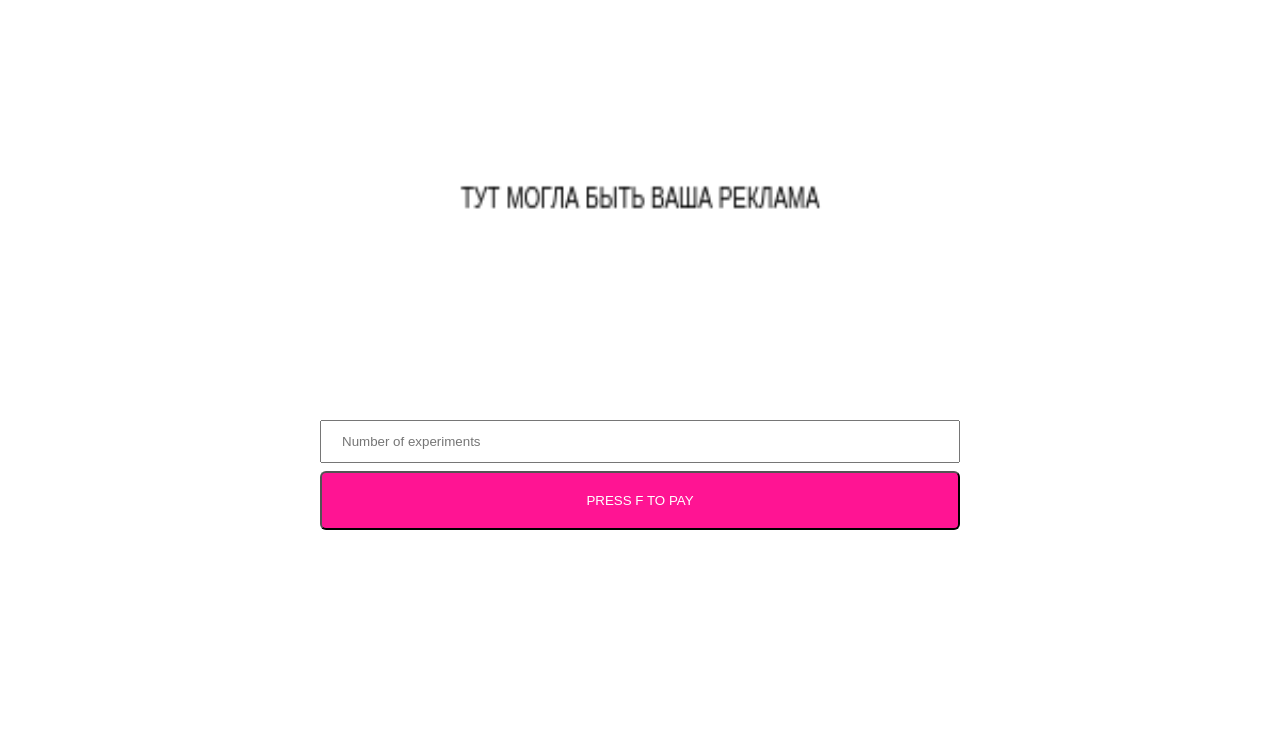
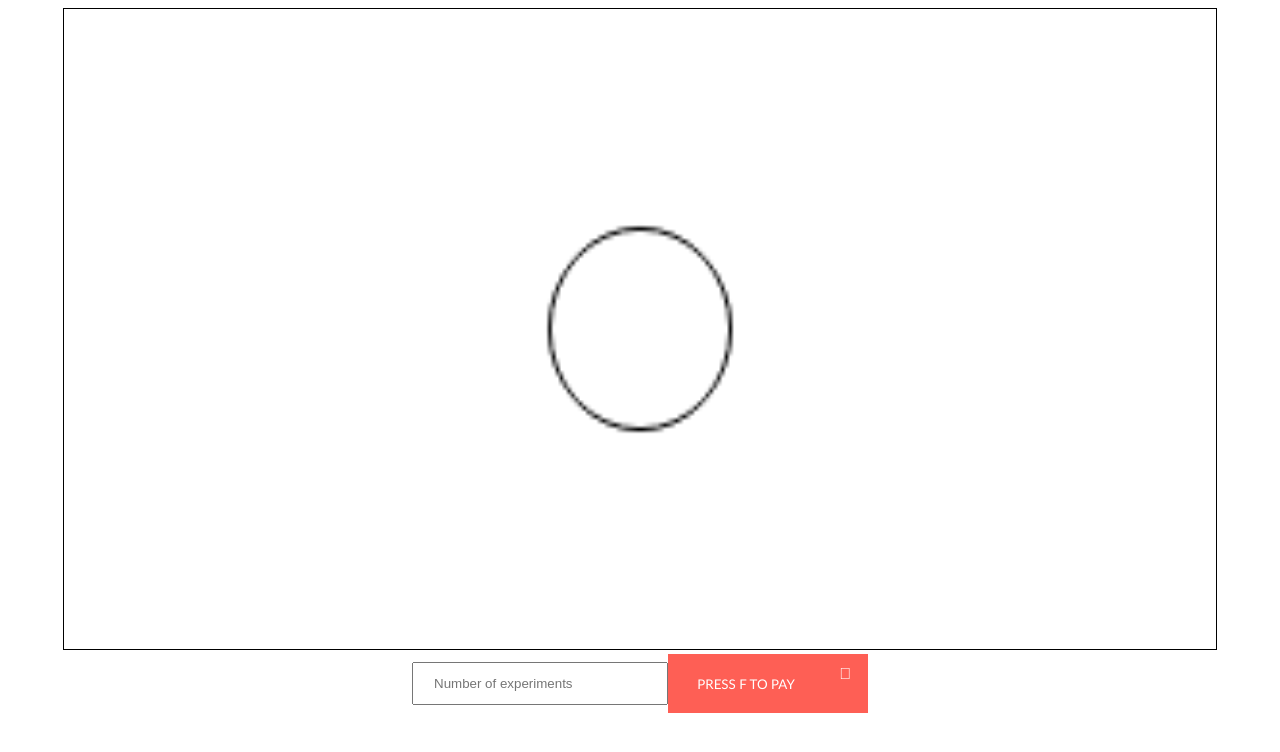
Before and after one commit to hakunamatta/hakunamatta.github.io, a plain HTML site: page index.html in a window 1280 px wide. Drawn offline with Linux system fonts and the light colour scheme; a web font is replaced by a local one.

Commit message:
dodelati doma

```diff
--- a/css/style.css
+++ b/css/style.css
@@ -1,3 +1,9 @@
+@button-colour: #009ED8;
+@button-text: #ffffff;
+@regular-text: #333;
+@button-tint: fadeout(#000, 90%);
+@background: #303036;
+
 #container {
   display: flex;
   align-items: center;
@@ -5,27 +11,82 @@
 }
 
 #canvas {
-  width: 50vw;
-  height: 50vh;
+  width: 90vw;
+  height: 80vh;
+  border: 1px solid black;
 }
 
 #buttonContainer{
   display: flex;
-  flex-direction: column;
+  flex-direction: row;
+  justify-content: space-between;
+
+}
+.button {
+	min-width: 15em;
 }
 
-#button {
-  /* border: none; */
-  background: #FF1493;
-  color: #ffffff !important;
-  font-weight: 100;
-  padding: 20px;
-  text-transform: uppercase;
-  border-radius: 6px;
+.button {
+  display: inline-block;
+	font-family: "Montserrat", "Trebuchet MS", Helvetica, sans-serif;
+	-webkit-font-smoothing: antialiased;
+	position: relative;
+	padding: .8em 1.4em;
+	padding-right: 4.7em;
+	background: @button-colour;
+	border: none;
+	color: white;
+	transition: .2s;
+	&:before,
+	&:after {
+		position: absolute;
+		top: 0;
+		bottom: 0;
+		right: 0;
+		padding-top: inherit;
+		padding-bottom: inherit;
+		width: 2.8em;
+		content: "\00a0";
+		font-family: 'FontAwesome', sans-serif;
+		font-size: 1.2em;
+		text-align: center;
+
+		transition: .2s;
+		transform-origin: 50% 60%;
+	}
+	&:before {
+		background: @button-tint;
+	}
+	&:hover {
+		background: darken(@button-colour, 10%);
+	}
+	&:active,
+	&:focus {
+		background: darken(@button-colour, 30%);
+		outline: none;
+	}
+}
+
+.arrow {
+	background: #FE5F55;
+	&:hover {
+		background: darken(#FE5F55, 10%);
+	}
+	&:active,
+	&:focus {
+		background: darken(#FE5F55, 30%);
+	}
+	&:after {
+		content: "\F054";
+	}
+	&:hover:after {
+		-webkit-animation: bounceright .3s alternate ease infinite;
+		animation: bounceright .3s alternate ease infinite;
+	}
 }
 
 #inputCont {
-  width: 50vw;
+  width: 20vw;
   padding: 12px 20px;
   margin: 8px 0;
   box-sizing: border-box;
--- a/index.html
+++ b/index.html
@@ -6,6 +6,7 @@
     <link rel="icon" type="image/png" sizes="32x32" href="favicon/favicon-32x32.png">
     <link rel="icon" type="image/png" sizes="96x96" href="favicon/favicon-96x96.png">
     <link rel="icon" type="image/png" sizes="16x16" href="favicon/favicon-16x16.png">
+    <link href='https://fonts.googleapis.com/css?family=Droid+Serif:400,700' rel='stylesheet' type='text/css'>
     <meta name="theme-color" content="#ffffff">
     <link rel="stylesheet" href="css/style.css">
 
@@ -22,7 +23,7 @@
 
     <div id="buttonContainer">
       <input id="inputCont" placeholder="Number of experiments"></input>
-      <button id="button" onclick="changeInputValue()">PRESS F TO PAY</button>
+      <button class="button arrow" onclick="changeInputValue()">PRESS F TO PAY</button>
     </div>
 
   </div>
--- a/js/drawCanvas.js
+++ b/js/drawCanvas.js
@@ -1,4 +1,5 @@
 var canvas = document.getElementById("canvas");
 var ctx = canvas.getContext("2d");
-ctx.textAlign = "center";
-ctx.fillText("ТУТ МОГЛА БЫТЬ ВАША РЕКЛАМА", canvas.width/2, canvas.height/2);
+ctx.beginPath();
+ctx.arc(canvas.width/2, 75, 15/2*Math.PI, 0, 2 * Math.PI);
+ctx.stroke();
```
Also changed, not shown: js/monteCarlo.js (+10 -0 lines).
